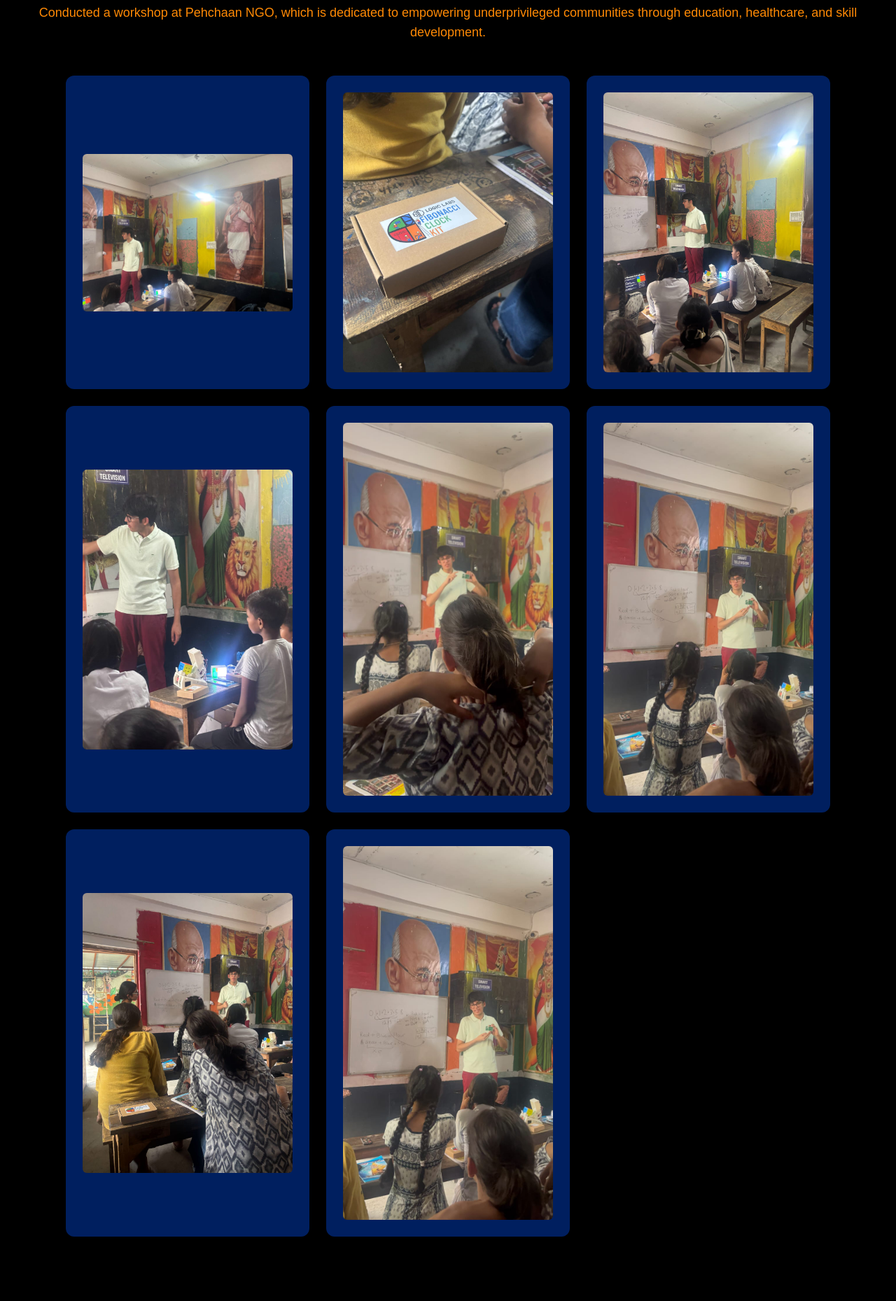
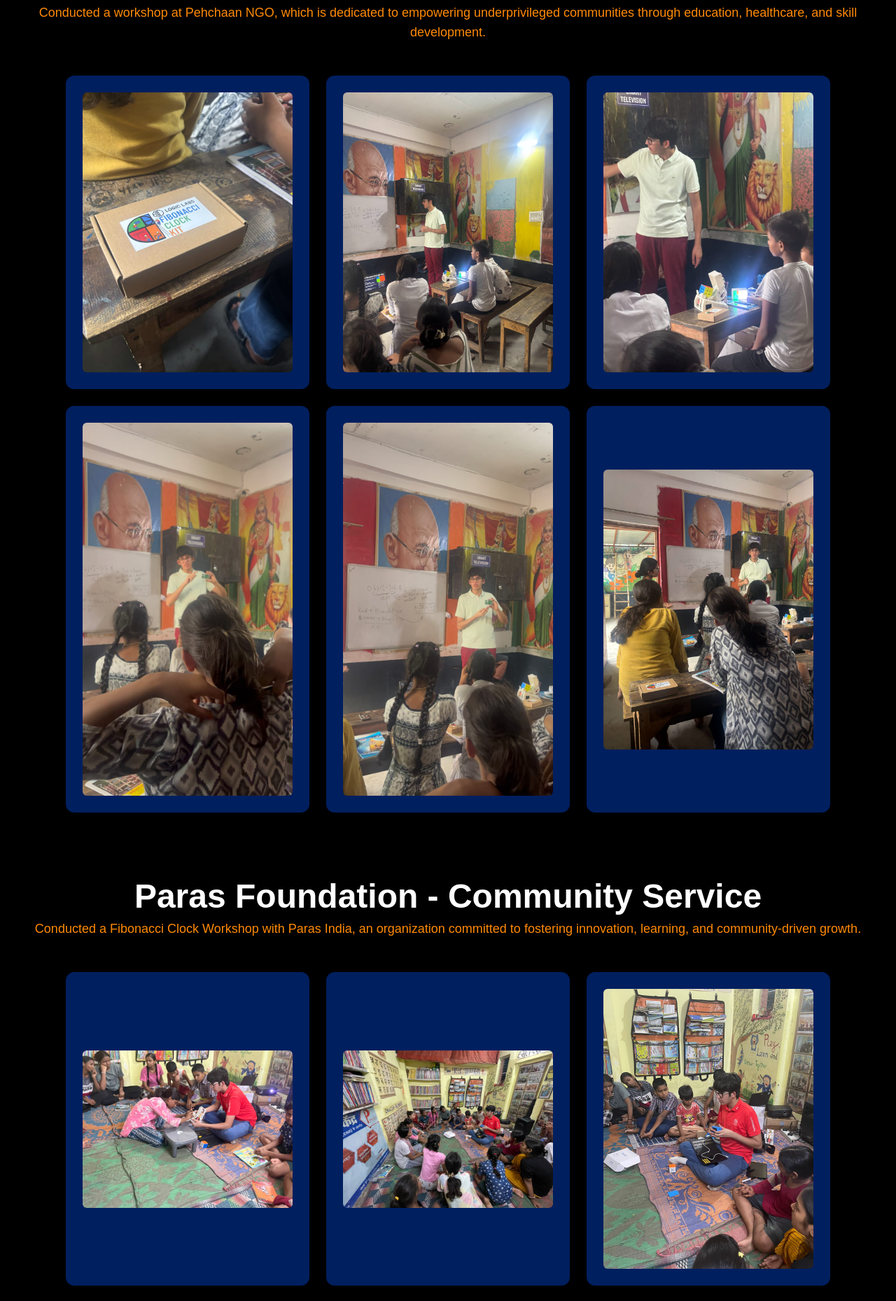
Before and after one commit to theuni2/ayaan_portfolio, a Next.js app: page /community in a window 1280 px wide. Shown: the part 1396-3255 px from the top of the page at 70% size. Built offline with nearby package versions, Linux system fonts and the light colour scheme.

Commit message:
update img

```diff
--- a/src/app/community/community_gallery.js
+++ b/src/app/community/community_gallery.js
@@ -23,14 +23,14 @@ import { motion } from 'framer-motion';
 
 export default function Community_gallery() {
   const messages = [
-    { src: '/images/pehchaan/img.jpeg', alt: '1' },
+    // { src: '/images/pehchaan/img.jpeg', alt: '1' },
     { src: '/images/pehchaan/img1.jpeg', alt: '2' },
     { src: '/images/pehchaan/img2.jpeg', alt: '3' },
     { src: '/images/pehchaan/img3.jpeg', alt: '4' },
     { src: '/images/pehchaan/img4.jpeg', alt: '5' },
     { src: '/images/pehchaan/img5.jpeg', alt: '6' },
     { src: '/images/pehchaan/img6.jpeg', alt: '7' },
-    { src: '/images/pehchaan/img7.jpeg', alt: '8' },
+    // { src: '/images/pehchaan/img7.jpeg', alt: '8' },
   ];
 
   const x4 = [
@@ -40,9 +40,9 @@ export default function Community_gallery() {
        { src: '/images/paras/img4.jpeg', alt: '4' },
        { src: '/images/paras/img5.jpeg', alt: '5' },
        { src: '/images/paras/img6.jpeg', alt: '6' },
-       { src: '/images/paras/img7.jpeg', alt: '7' },
+    //    { src: '/images/paras/img7.jpeg', alt: '7' },
        { src: '/images/paras/img8.jpeg', alt: '8' },
-       { src: '/images/paras/img9.jpeg', alt: '9' },
+    //    { src: '/images/paras/img9.jpeg', alt: '9' },
        { src: '/images/paras/img10.jpeg', alt: '10' },
        { src: '/images/paras/img11.jpeg', alt: '11' },
 
@@ -50,11 +50,11 @@ export default function Community_gallery() {
   const img = [
        { src: '/images/nab/img1.jpeg', alt: '1' },
        { src: '/images/nab/img2.jpeg', alt: '2' },
-       { src: '/images/nab/img3.jpeg', alt: '3' },
+    //    { src: '/images/nab/img3.jpeg', alt: '3' },
        { src: '/images/nab/img4.jpeg', alt: '4' },
        { src: '/images/nab/img5.jpeg', alt: '5' },
        { src: '/images/nab/img6.jpeg', alt: '6' },
-       { src: '/images/nab/img7.jpeg', alt: '7' },
+    //    { src: '/images/nab/img7.jpeg', alt: '7' },
        { src: '/images/nab/img8.jpeg', alt: '8' },
        { src: '/images/nab/img9.jpeg', alt: '9' },
        { src: '/images/nab/img10.jpeg', alt: '10' },
@@ -132,7 +132,7 @@ export default function Community_gallery() {
           National Association for the Blind - Community Service
         </h1>
         <p className="text-center text-orange-400 text-lg mb-12">
-          Engaged in community workshop with the National Association for the Blind, an organization dedicated to empowering visually impaired individuals through education, skill development, and inclusion.
+          Engaged in community workshop with the National Association for the Blind, an organization dedicated to empowering visually impaired individuals.
         </p>
         <div className="grid grid-cols-1 md:grid-cols-3 gap-6">
           {img.map((message, index) => (
@@ -172,7 +172,7 @@ export default function Community_gallery() {
           className="rounded-2xl shadow-xl w-full h-auto"
         />
         <p className="text-center text-orange-400 text-lg mt-6">
-          Ayaan, along with the co-founder of Mission Accessibility, Rahul Bajaj.
+          Ayaan (me), along with the co-founder of Mission Accessibility, Rahul Bajaj.
 
         </p>
       </div>
```
